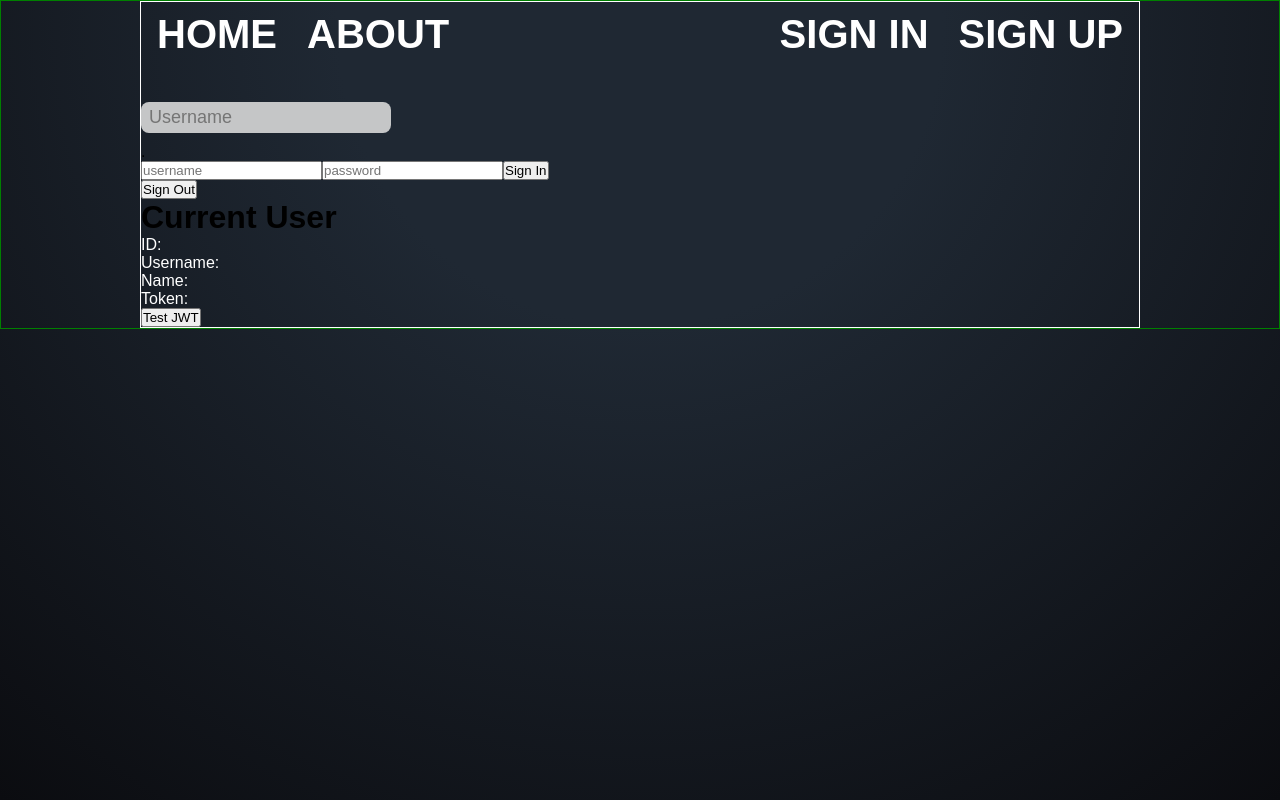
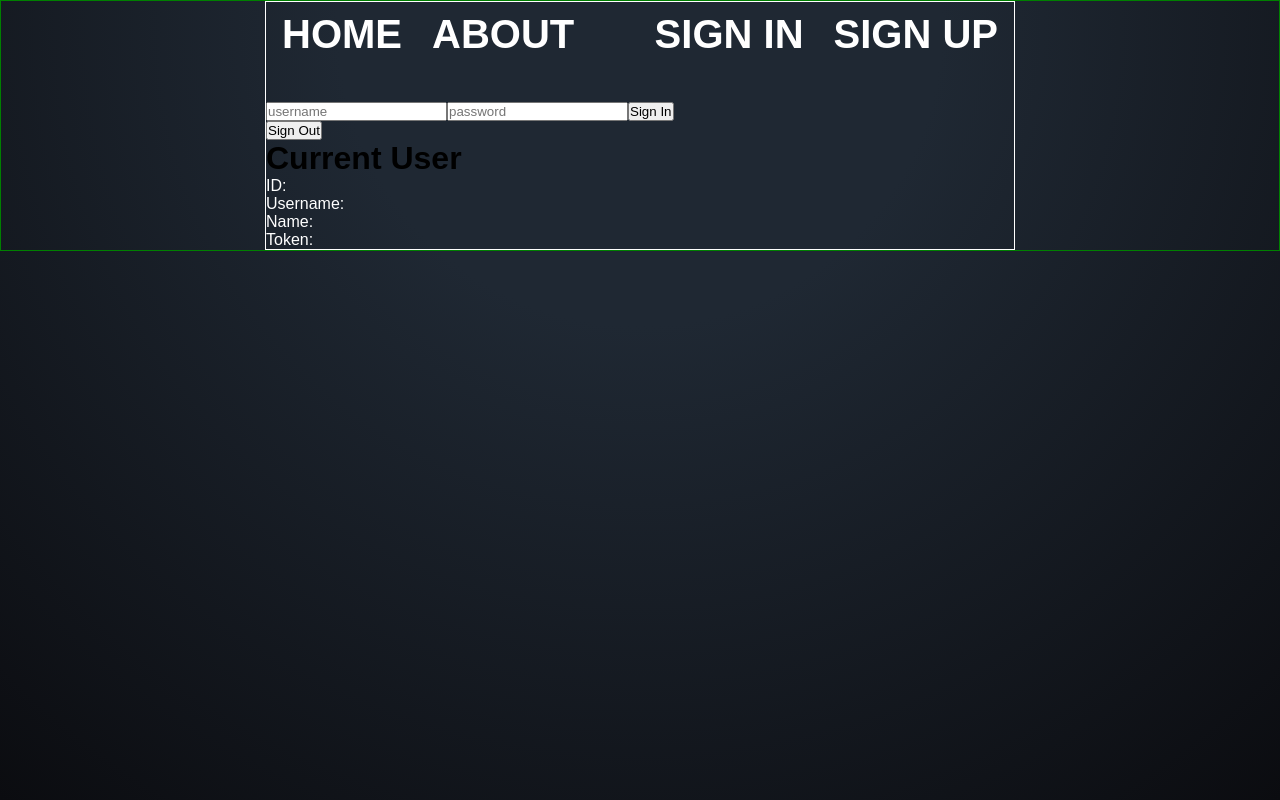
Before and after one commit to German-kos/Communion-Client, a React (Create React App) app in the folder client/: page / in a window 1280 px wide. Built offline with nearby package versions, Linux system fonts and the light colour scheme; a web font is replaced by a local one.

Commit message:
layout size changes,removed some tests from layout

```diff
--- a/client/src/layout/Layout.tsx
+++ b/client/src/layout/Layout.tsx
@@ -22,10 +22,7 @@ function Layout() {
     <div className="layout-container">
       <div className="layout">
         <Navbar />
-        <Input placeholder="Username" preset={inputPcPreset} name="Username" />
-        <p>.</p> {/* remove when done with input  */}
         <Outlet />
-        <button onClick={() => testJwt()}>Test JWT</button>
       </div>
     </div>
   );
--- a/client/src/layout/layout.css
+++ b/client/src/layout/layout.css
@@ -7,9 +7,11 @@
 }
 
 .layout {
-  width: 1000px;
+  max-width: 1000px;
+  min-width: 750px;
   border-style: solid;
   border-color: white;
   border-width: 1px;
   justify-content: center;
+  word-wrap: break-word;
 }
```
